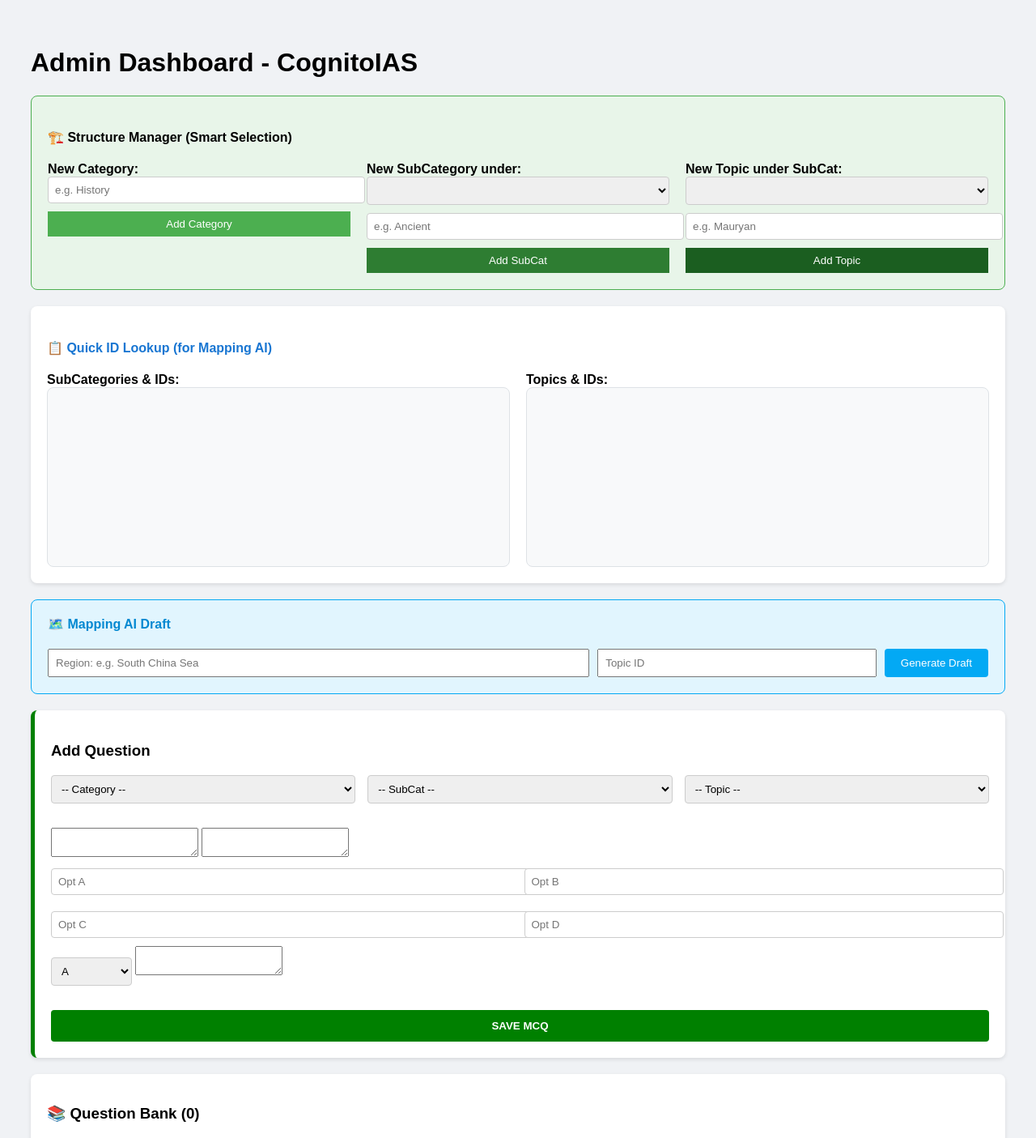
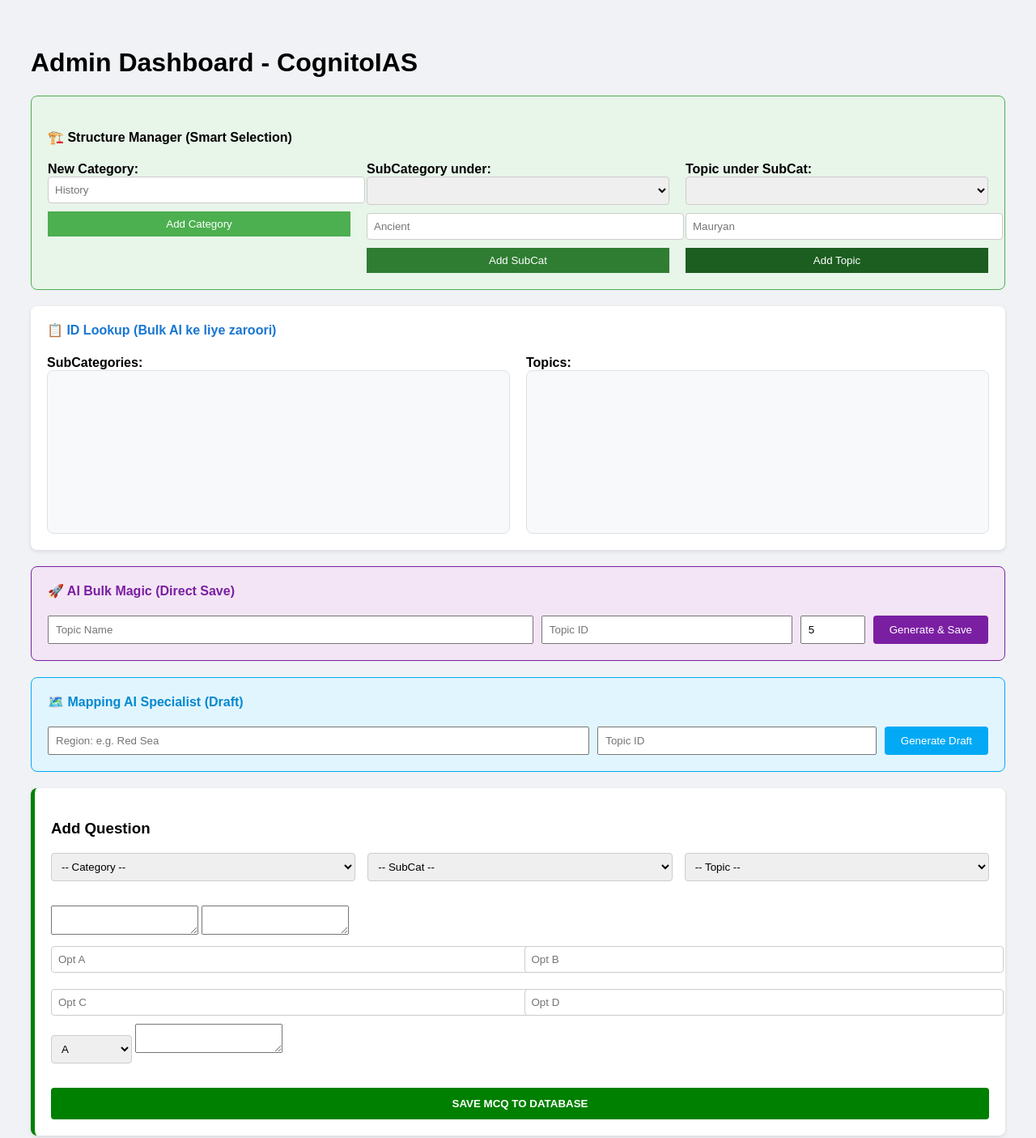
Before and after one commit to cognitoias-droid/UPSC-Web-App, a Flask app: page /admin in a window 1280 px wide. Shown: the top 1405 px of the page at 81% size. Run offline with Flask 3, Linux system fonts and the light colour scheme; lists and menus that the app fills with data are empty; some libraries are stand-ins or nearby versions.

Commit message:
Update admin.html

```diff
--- a/templates/admin.html
+++ b/templates/admin.html
@@ -7,8 +7,10 @@
         .admin-card { background: white; padding: 20px; border-radius: 8px; margin-bottom: 20px; box-shadow: 0 2px 5px rgba(0,0,0,0.1); }
         .form-control { width: 100%; padding: 8px; border: 1px solid #ccc; border-radius: 4px; margin-bottom: 10px; }
         .id-badge { background: #e3f2fd; color: #0d47a1; padding: 2px 6px; border-radius: 4px; font-weight: bold; font-family: monospace; font-size: 11px; }
-        .structure-box { background: #f8f9fa; border: 1px solid #dee2e6; padding: 10px; border-radius: 8px; height: 200px; overflow-y: auto; font-size: 13px; }
+        .structure-box { background: #f8f9fa; border: 1px solid #dee2e6; padding: 10px; border-radius: 8px; height: 180px; overflow-y: auto; font-size: 13px; }
         .mapping-box { background: #e1f5fe; padding: 20px; border-radius: 8px; margin-bottom: 20px; border: 1px solid #03a9f4; }
+        .bulk-box { background: #f3e5f5; padding: 20px; border-radius: 8px; margin-bottom: 20px; border: 1px solid #7b1fa2; }
+        .btn-save { background: green; color: white; padding: 12px; border: none; margin-top: 20px; width: 100%; cursor: pointer; border-radius: 4px; font-weight: bold; }
     </style>
 </head>
 <body style="font-family: Arial; padding: 30px; background: #f0f2f5;">
@@ -21,43 +23,43 @@
             <form action="/admin/add_structure" method="POST">
                 <input type="hidden" name="type" value="category">
                 <strong>New Category:</strong>
-                <input type="text" name="name" placeholder="e.g. History" class="form-control" required>
+                <input type="text" name="name" placeholder="History" class="form-control" required>
                 <button type="submit" style="width:100%; background:#4caf50; color:white; border:none; padding:8px;">Add Category</button>
             </form>
             <form action="/admin/add_structure" method="POST">
                 <input type="hidden" name="type" value="subcat">
-                <strong>New SubCategory under:</strong>
-                <select name="parent_id" class="form-control" required>
+                <strong>SubCategory under:</strong>
+                <select name="parent_id" class="form-control">
                     {% for cat in categories %}<option value="{{cat.id}}">{{cat.name}}</option>{% endfor %}
                 </select>
-                <input type="text" name="name" placeholder="e.g. Ancient" class="form-control" required>
+                <input type="text" name="name" placeholder="Ancient" class="form-control" required>
                 <button type="submit" style="width:100%; background:#2e7d32; color:white; border:none; padding:8px;">Add SubCat</button>
             </form>
             <form action="/admin/add_structure" method="POST">
                 <input type="hidden" name="type" value="topic">
-                <strong>New Topic under SubCat:</strong>
-                <select name="parent_id" class="form-control" required>
+                <strong>Topic under SubCat:</strong>
+                <select name="parent_id" class="form-control">
                     {% for cat in categories %}{% for sub in cat.subcategories %}
                     <option value="{{sub.id}}">{{sub.name}} ({{cat.name}})</option>
                     {% endfor %}{% endfor %}
                 </select>
-                <input type="text" name="name" placeholder="e.g. Mauryan" class="form-control" required>
+                <input type="text" name="name" placeholder="Mauryan" class="form-control" required>
                 <button type="submit" style="width:100%; background:#1b5e20; color:white; border:none; padding:8px;">Add Topic</button>
             </form>
         </div>
     </div>
 
     <div class="admin-card">
-        <h4 style="color: #1976d2;">📋 Quick ID Lookup (for Mapping AI)</h4>
+        <h4 style="color: #1976d2; margin-top:0;">📋 ID Lookup (Bulk AI ke liye zaroori)</h4>
         <div style="display: grid; grid-template-columns: 1fr 1fr; gap: 20px;">
-            <div><strong>SubCategories & IDs:</strong>
+            <div><strong>SubCategories:</strong>
                 <div class="structure-box">
                     {% for cat in categories %}{% for sub in cat.subcategories %}
                     <div>{{ sub.name }} <span class="id-badge">ID: {{ sub.id }}</span></div>
                     {% endfor %}{% endfor %}
                 </div>
             </div>
-            <div><strong>Topics & IDs:</strong>
+            <div><strong>Topics:</strong>
                 <div class="structure-box">
                     {% for cat in categories %}{% for sub in cat.subcategories %}{% for top in sub.topics %}
                     <div>{{ top.name }} <span class="id-badge">ID: {{ top.id }}</span></div>
@@ -67,12 +69,22 @@
         </div>
     </div>
 
+    <div class="bulk-box">
+        <h4 style="color: #7b1fa2; margin-top:0;">🚀 AI Bulk Magic (Direct Save)</h4>
+        <div style="display: flex; gap: 10px;">
+            <input type="text" id="bulk-topic" placeholder="Topic Name" style="flex: 2; padding: 8px;">
+            <input type="number" id="target-topic-id" placeholder="Topic ID" style="flex: 1; padding: 8px;">
+            <input type="number" id="bulk-count" value="5" min="1" max="10" style="width: 60px; padding: 8px;">
+            <button type="button" id="bulk-btn" onclick="generateBulk()" style="background:#7b1fa2; color:white; border:none; padding:8px 20px; border-radius:4px; cursor:pointer;">Generate & Save</button>
+        </div>
+    </div>
+
     <div class="mapping-box">
-        <h4 style="color: #0288d1; margin-top: 0;">🗺️ Mapping AI Draft</h4>
+        <h4 style="color: #0288d1; margin-top: 0;">🗺️ Mapping AI Specialist (Draft)</h4>
         <div style="display: flex; gap: 10px;">
-            <input type="text" id="map-region" placeholder="Region: e.g. South China Sea" style="flex: 2; padding: 8px;">
+            <input type="text" id="map-region" placeholder="Region: e.g. Red Sea" style="flex: 2; padding: 8px;">
             <input type="number" id="map-topic-id" placeholder="Topic ID" style="flex: 1; padding: 8px;">
-            <button type="button" id="map-btn" onclick="generateMapMCQ()" style="background:#03a9f4; color:white; border:none; padding:8px 20px; border-radius:4px;">Generate Draft</button>
+            <button type="button" id="map-btn" onclick="generateMapMCQ()" style="background:#03a9f4; color:white; border:none; padding:8px 20px; border-radius:4px; cursor:pointer;">Generate Draft</button>
         </div>
     </div>
 
@@ -95,9 +107,11 @@
                 <input type="text" name="oc" placeholder="Opt C" class="form-control">
                 <input type="text" name="od" placeholder="Opt D" class="form-control">
             </div>
-            <select name="ans" class="form-control" style="width: 100px;"><option value="A">A</option><option value="B">B</option><option value="C">C</option><option value="D">D</option></select>
+            <select name="ans" class="form-control" style="width: 100px;">
+                <option value="A">A</option><option value="B">B</option><option value="C">C</option><option value="D">D</option>
+            </select>
             <textarea name="exp" id="editor_exp"></textarea>
-            <button type="submit" style="background: green; color: white; padding: 12px; border: none; margin-top: 20px; width: 100%; cursor: pointer; border-radius: 4px; font-weight: bold;">SAVE MCQ</button>
+            <button type="submit" class="btn-save">SAVE MCQ TO DATABASE</button>
         </form>
     </div>
 
@@ -120,19 +134,18 @@
     <script>
         CKEDITOR.replace('editor_en'); CKEDITOR.replace('editor_hi'); CKEDITOR.replace('editor_exp');
 
+        // Mapping Draft Function
         function generateMapMCQ() {
             let region = document.getElementById('map-region').value;
             let targetId = document.getElementById('map-topic-id').value;
-            if(!region || !targetId) return alert("Region aur Topic ID dono bhariye!");
-
-            document.getElementById('map-btn').innerText = "AI is Thinking...";
+            if(!region || !targetId) return alert("Region aur Topic ID bhariye!");
+            document.getElementById('map-btn').innerText = "AI thinking...";
             fetch('/admin/generate_mapping_ai', {
                 method: 'POST',
                 headers: {'Content-Type': 'application/json'},
                 body: JSON.stringify({topic: region})
             })
-            .then(res => res.json())
-            .then(data => {
+            .then(res => res.json()).then(data => {
                 CKEDITOR.instances.editor_en.setData(data.q_en);
                 CKEDITOR.instances.editor_hi.setData(data.q_hi);
                 CKEDITOR.instances.editor_exp.setData(data.exp);
@@ -141,10 +154,23 @@
                 document.getElementsByName('oc')[0].value = data.oc;
                 document.getElementsByName('od')[0].value = data.od;
                 document.getElementsByName('ans')[0].value = data.ans;
-                document.getElementById('topic_id_final').innerHTML = `<option value="${targetId}" selected>Mapping Topic (ID: ${targetId})</option>`;
+                document.getElementById('topic_id_final').innerHTML = `<option value="${targetId}" selected>Target ID: ${targetId}</option>`;
                 document.getElementById('map-btn').innerText = "Generate Draft";
-                window.scrollTo(0, document.body.scrollHeight / 2);
             });
+        }
+
+        // Bulk AI Function
+        function generateBulk() {
+            let topic = document.getElementById('bulk-topic').value;
+            let tId = document.getElementById('target-topic-id').value;
+            let count = document.getElementById('bulk-count').value;
+            if(!topic || !tId) return alert("Topic aur Topic ID dono zaroori hain!");
+            document.getElementById('bulk-btn').innerText = "AI is Writing...";
+            fetch('/admin/bulk_ai', {
+                method: 'POST',
+                headers: {'Content-Type': 'application/json'},
+                body: JSON.stringify({topic: topic, topic_id: tId, count: count})
+            }).then(() => location.reload());
         }
 
         function loadSubCats() {
```
